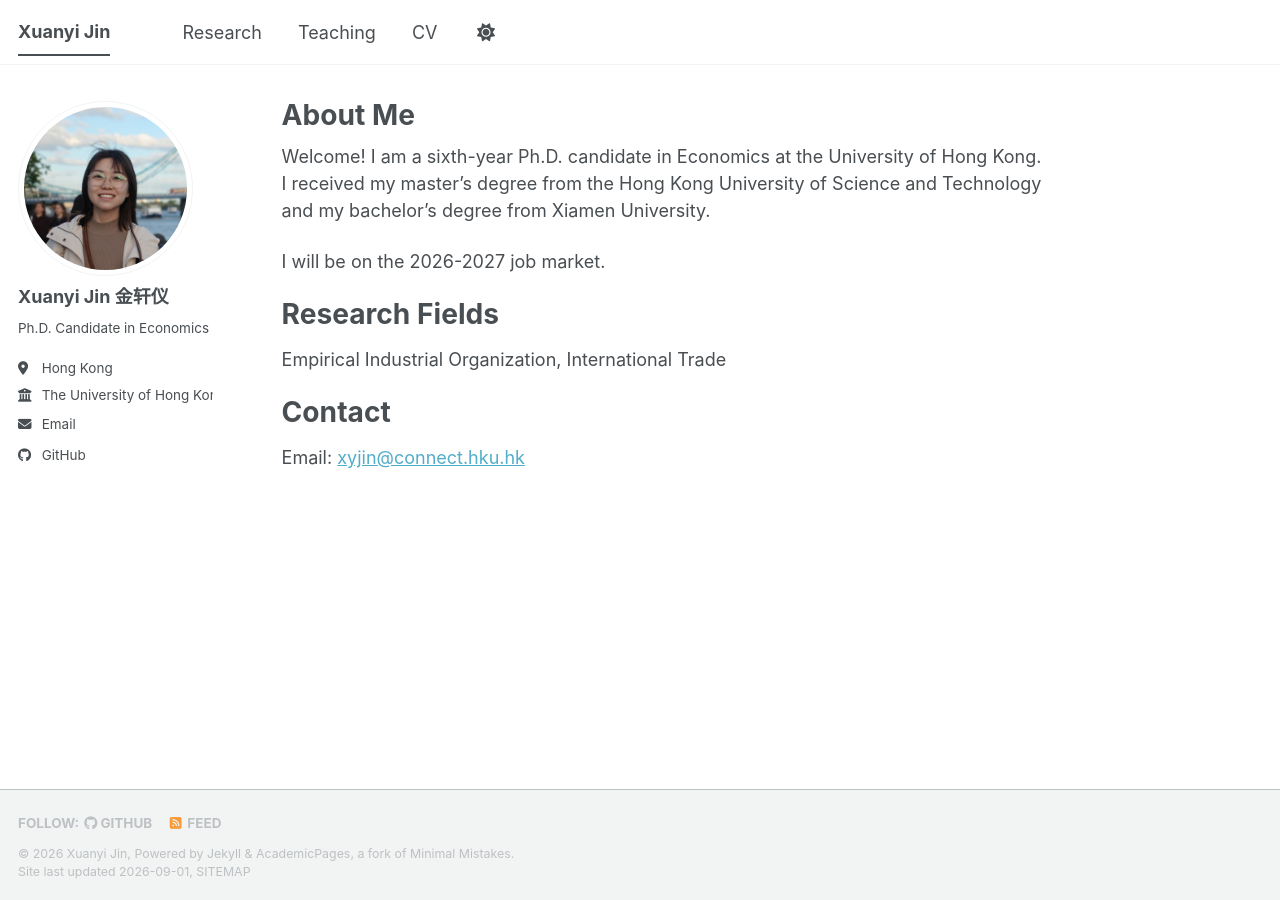
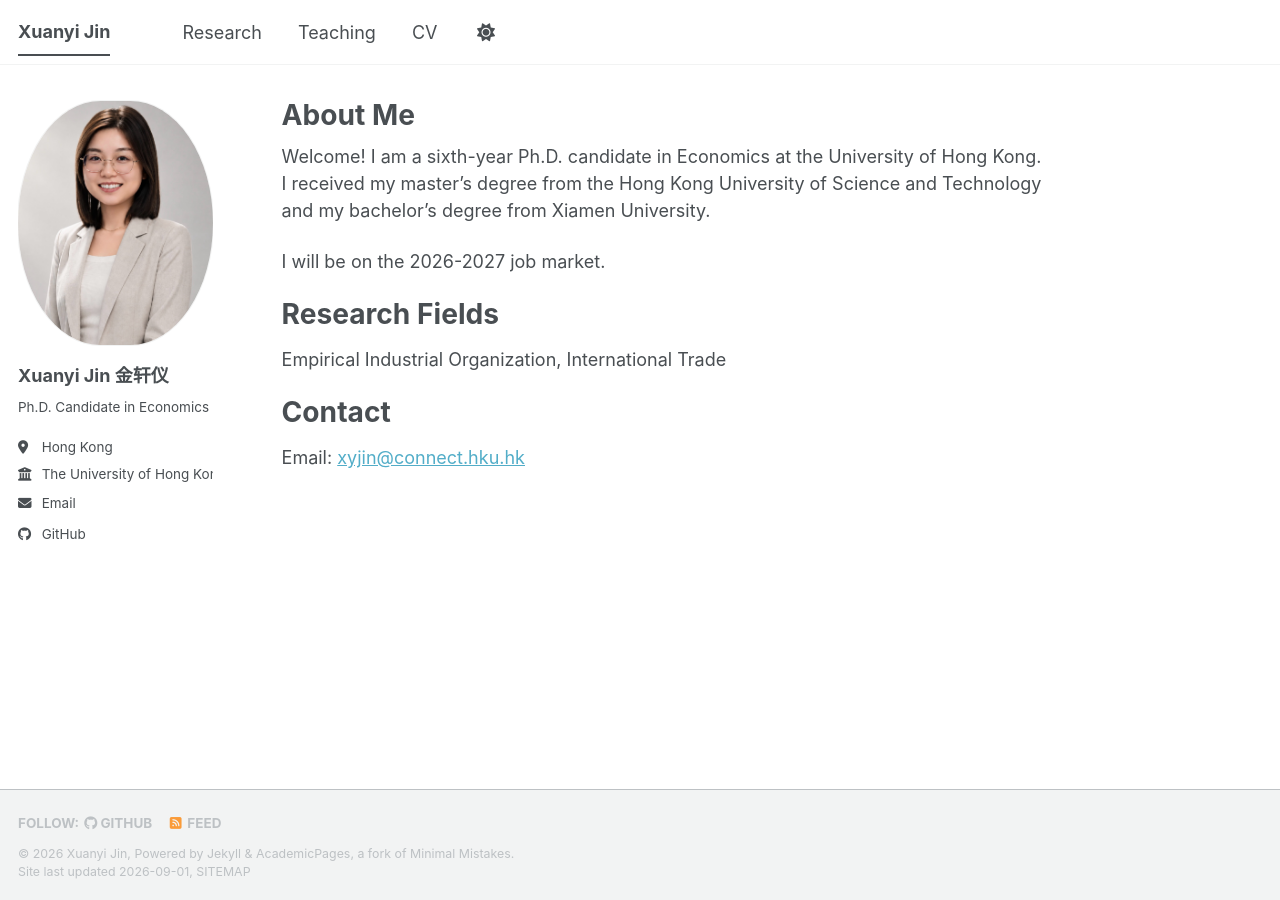
Before and after one commit to xuanyi-jin/xuanyi-jin.github.io, a Jekyll site: the page built from _pages/about.md, in a window 1280 px wide. Built offline with Jekyll 4.4.1, drawn with Linux system fonts in a browser that asks for light colours; a style sheet for code colours, icons or effects is not loaded.

Commit message:
Show half-body sidebar photo styled like reference site
Co-Authored-By: Claude Fable 5 <noreply@anthropic.com>

```diff
--- a/_config.yml
+++ b/_config.yml
@@ -23,7 +23,7 @@ repository               : "xuanyi-jin/xuanyi-jin.github.io"
 #               Additional customization can be done by editing /_includes/author-profile.html
 author:
   # Biographic information
-  avatar           : "profile.jpg"
+  avatar           : "xuanyi_photo.jpg"
   name             : "Xuanyi Jin 金轩仪"
   pronouns         : # example: "she/her"
   bio              : "Ph.D. Candidate in Economics"
--- a/_sass/layout/_sidebar.scss
+++ b/_sass/layout/_sidebar.scss
@@ -144,22 +144,34 @@
   display: table-cell;
   vertical-align: top;
   width: 36px;
-  // set width only, for non-square avatars
-  // height: 36px;
+  height: 36px;
+  overflow: hidden;
+  border-radius: 50%;
+  position: relative;
 
   @include breakpoint($large) {
     display: block;
-    width: auto;
+    width: 100%;
+    max-width: 200px;
     height: auto;
+    aspect-ratio: 4 / 5;
+    border-radius: 55% / 65%;
+    overflow: hidden;
+    margin: 0 0 20px;
+    box-shadow: 0 0 0 1px var(--global-border-color);
   }
 
   img {
-    max-width: 175px;
-    border-radius: 50%;
+    display: block;
+    width: 100%;
+    height: 100%;
+    max-width: 100%;
+    object-fit: cover;
+    border-radius: 0;
 
     @include breakpoint($large) {
-      padding: 5px;
-      border: 1px solid var(--global-border-color);
+      padding: 0;
+      border: 0;
     }
   }
 }
```
Also changed, not shown: images/xuanyi_photo.jpg (added).
